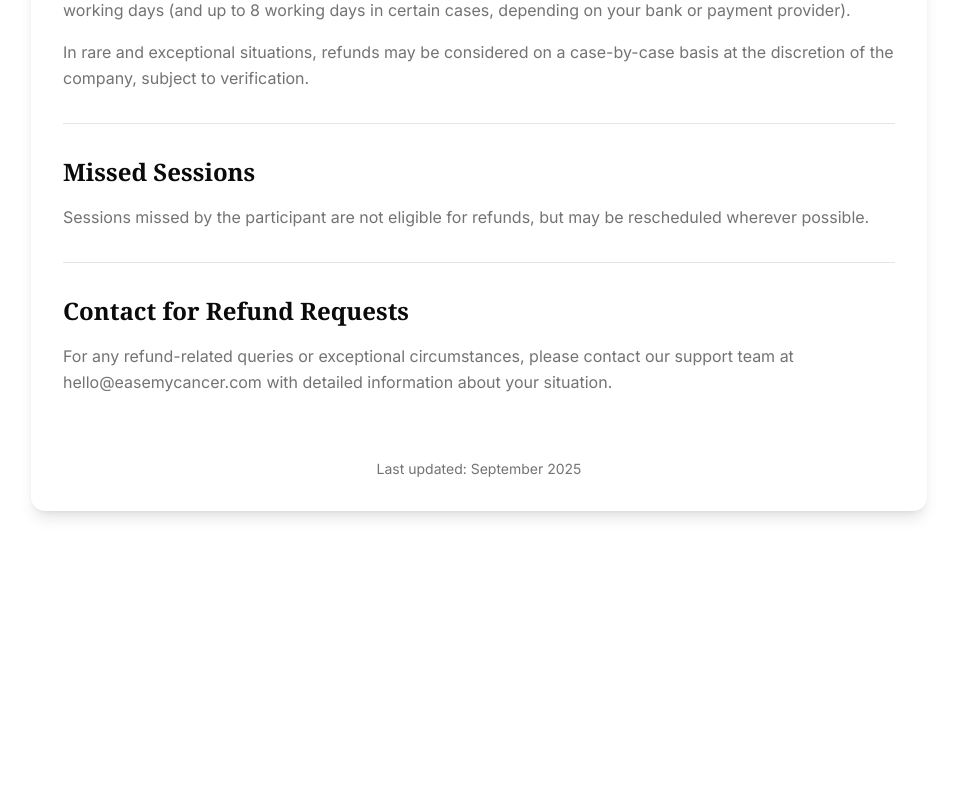
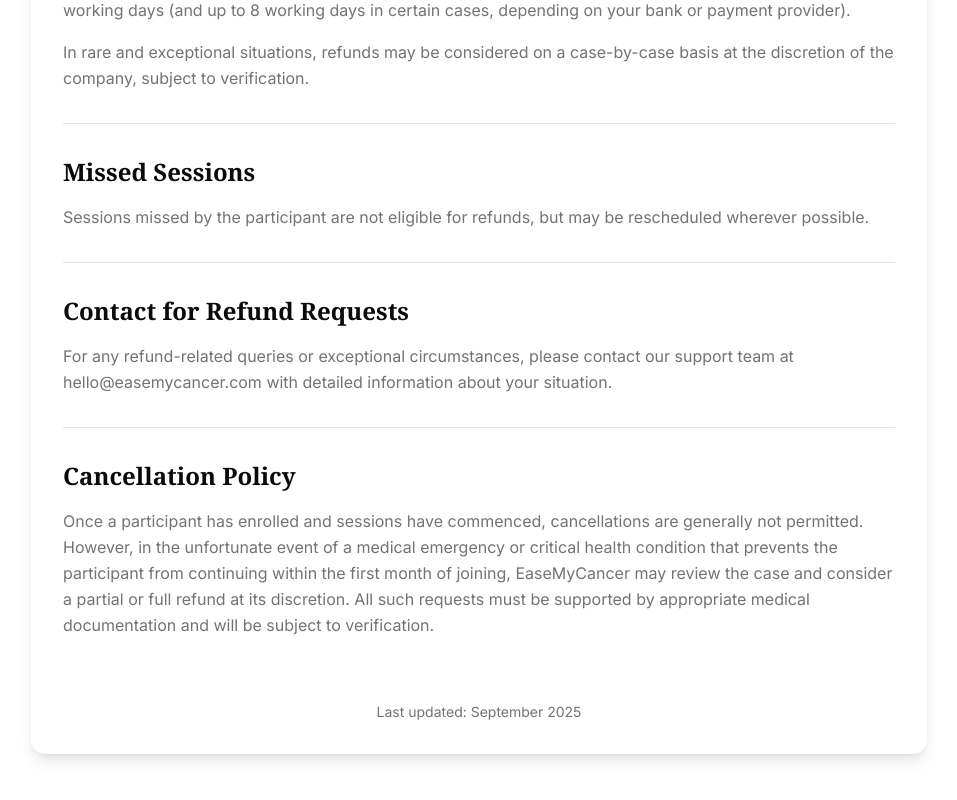
Before and after one commit to danglingmind/ease-my-cancer-website, a Next.js app: page /refund in a window 1280 px wide. Shown: the part 512-1312 px from the top of the page, without its empty margins (161-1118 px from the left). Before the commit the page ends 1103 px from the top, so only its background shows below. Built offline with nearby package versions, Linux system fonts and the light colour scheme; a web font is replaced by a local one.

Commit message:
pincode in address, cancellation policy

```diff
--- a/src/app/refund/page.tsx
+++ b/src/app/refund/page.tsx
@@ -70,6 +70,18 @@ export default function RefundPage() {
                   </p>
                 </div>
 
+                <Separator />
+
+                <div>
+                  <h2 className="text-2xl font-serif font-bold text-foreground mb-4">
+                    Cancellation Policy
+                  </h2>
+                  <p className="text-muted-foreground leading-relaxed">
+                    Once a participant has enrolled and sessions have commenced, cancellations are generally not permitted. However, in the unfortunate event of a medical emergency or critical health condition that prevents the participant from continuing within the first month of joining, EaseMyCancer may review the case and consider a partial or full refund at its discretion.
+                    All such requests must be supported by appropriate medical documentation and will be subject to verification.
+                  </p>
+                </div>
+
                 <div className="text-center pt-8">
                   <p className="text-sm text-muted-foreground">
                     Last updated: September 2025
--- a/src/components/ContactSection.tsx
+++ b/src/components/ContactSection.tsx
@@ -27,7 +27,7 @@ const contactInfo = [
     icon: MapPin,
     title: "Office Address",
     value: "Easevia Integrative Solutions Pvt. Ltd.",
-    description: "4414, Block 44, Prestige Kew Gardens, Yamlur, Marathahalli Colony, Bangalore, Karnataka, India"
+    description: "4414, Block 44, Prestige Kew Gardens, Yamlur, Marathahalli Colony, Bangalore, Karnataka, India, PIN Code: 560037"
   },
   {
     icon: Clock,
```
